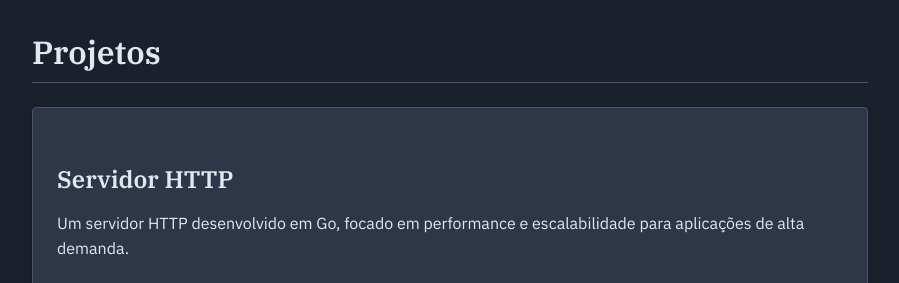
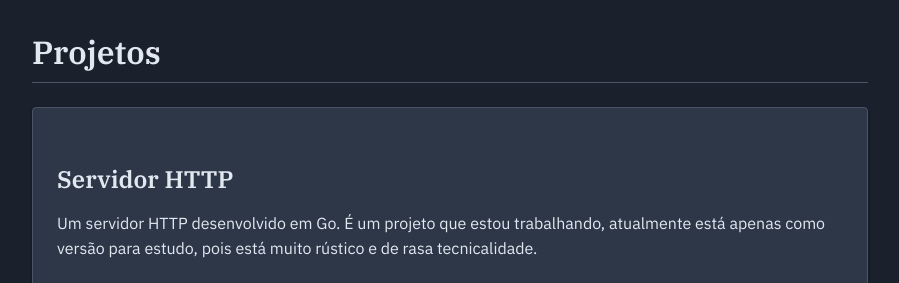
Before and after one commit to lcafe/lcafe.github.io, a plain HTML site: page pages/projects.html in a window 1280 px wide. Shown: the top 283 px of the page, without its empty margins (190-1089 px from the left). Drawn offline with Linux system fonts and the light colour scheme.

Commit message:
correção de erro de digitação e ajuste na descrição do projeto

```diff
--- a/pages/projects.html
+++ b/pages/projects.html
@@ -18,8 +18,7 @@
         <div class="card">
           <h2>Servidor HTTP</h2>
           <p class="project-description">
-            Um servidor HTTP desenvolvido em Go, focado em performance e
-            escalabilidade para aplicações de alta demanda.
+            Um servidor HTTP desenvolvido em Go. É um projeto que estou trabalhando, atualmente está apenas como versão para estudo, pois está muito rústico e de rasa tecnicalidade.
           </p>
 
           <div class="project-details">
```
Also changed, not shown: pages/about.html (+1 -1 lines).
